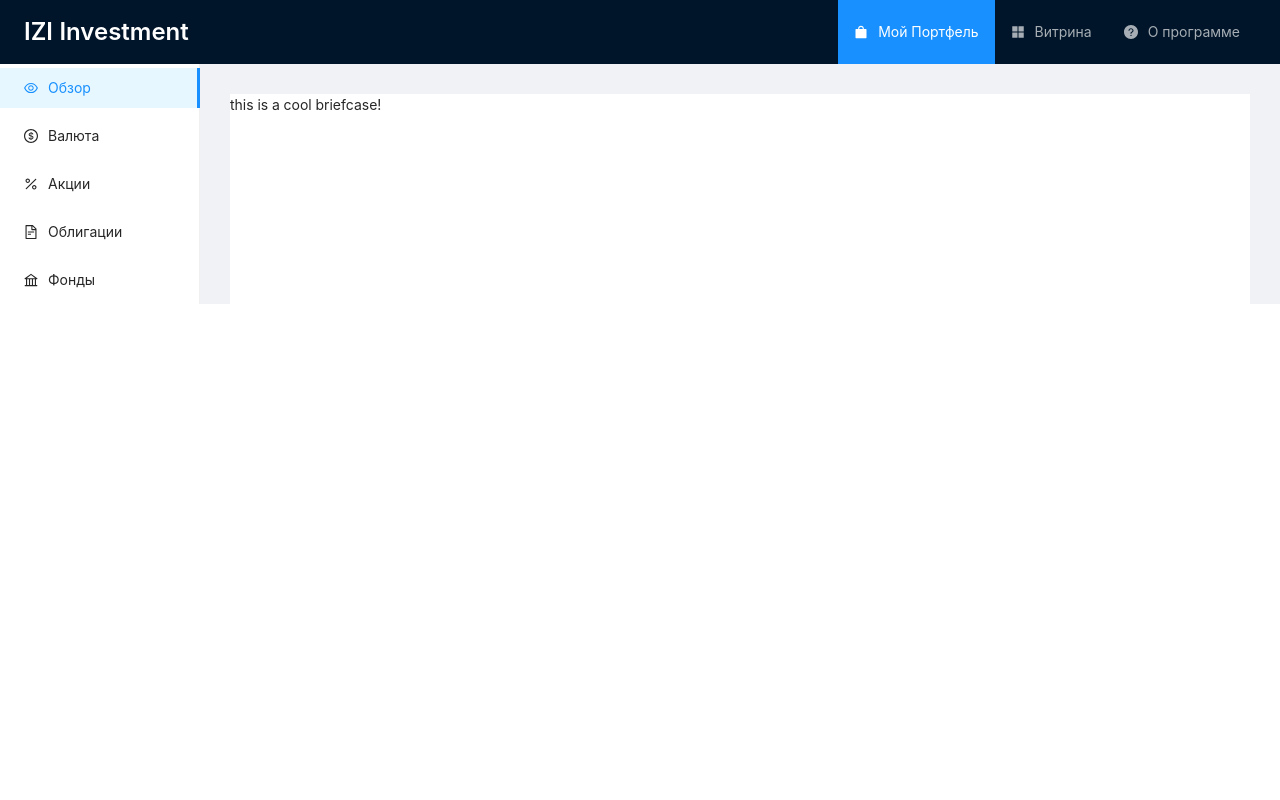
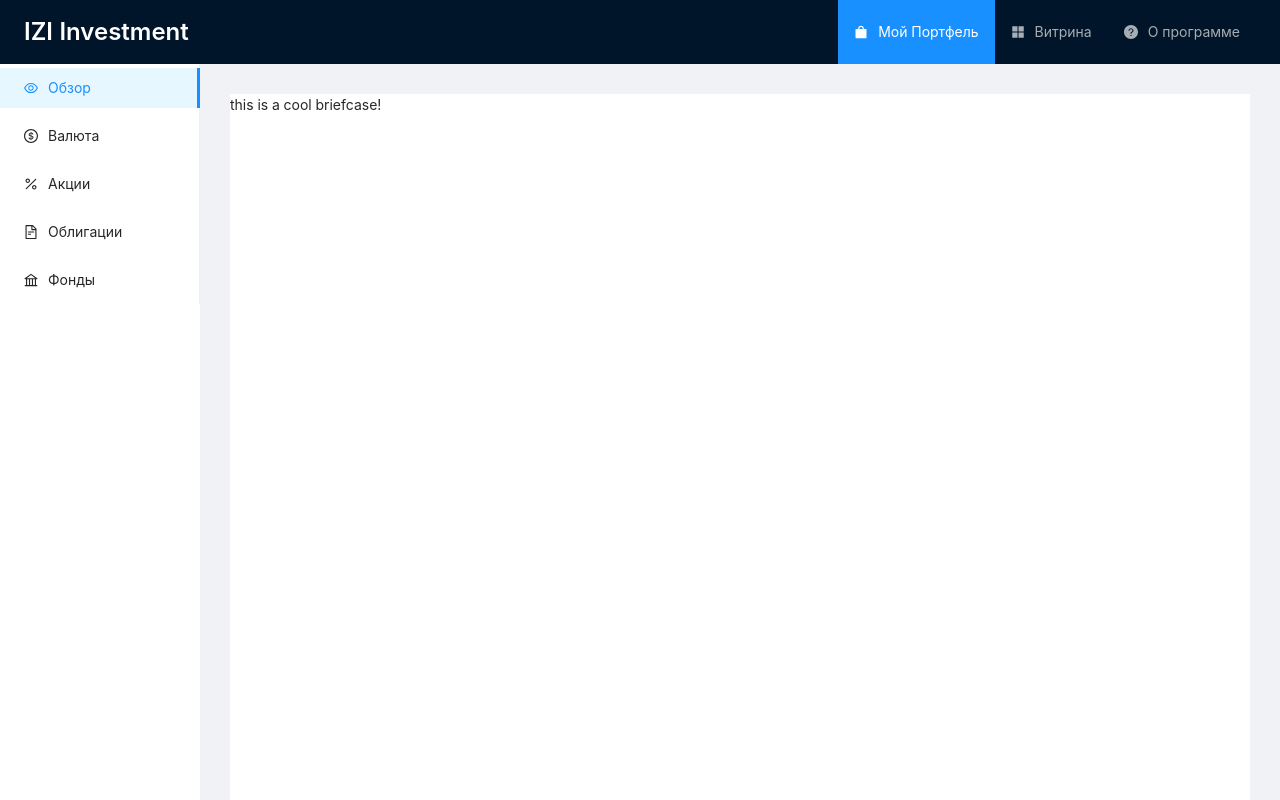
Before and after one commit to YusufZarifyanov/ReactIInvestmentApp, a React (Create React App) app: page /briefcase/review in a window 1280 px wide. Built offline with nearby package versions, Linux system fonts and the light colour scheme.

Commit message:
fix(App): Scrolling gap fix

```diff
--- a/src/App.js
+++ b/src/App.js
@@ -98,7 +98,7 @@ function RouteWithSubRoutes(route) {
 
 function App() {
   return (
-    <Layout style={{ position: "relative", overflow: "hidden" }}>
+    <Layout style={{ position: "relative", overflow: "hidden", minHeight: '100vh' }}>
       <Header routes={routes} />
         <Switch>
           {routes.map((route, i) => (
```
